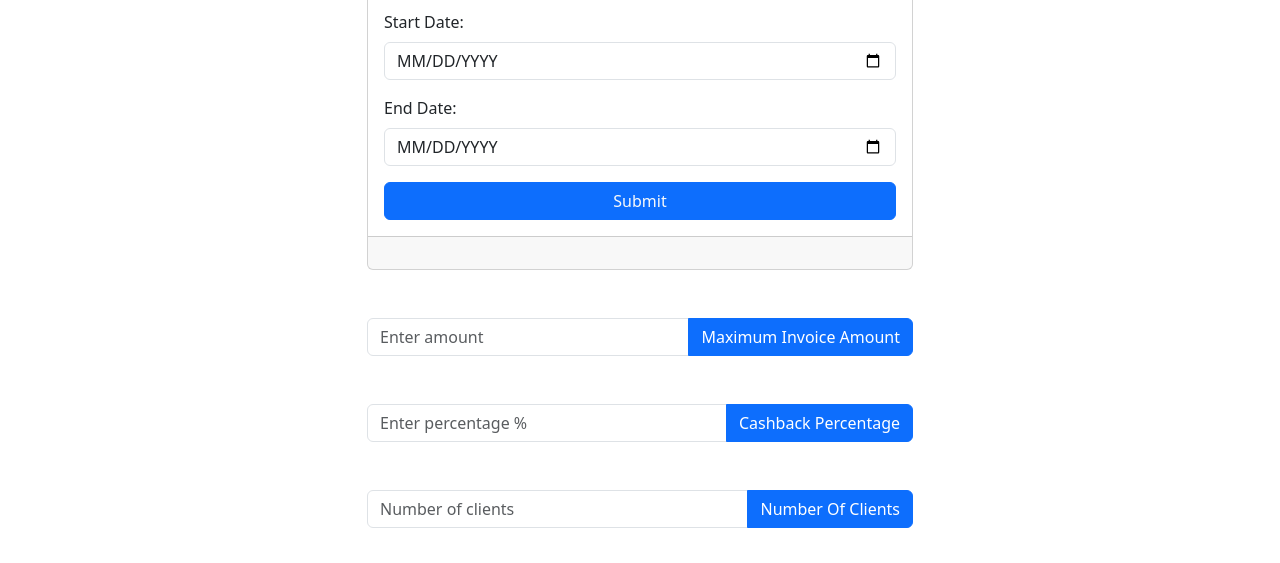
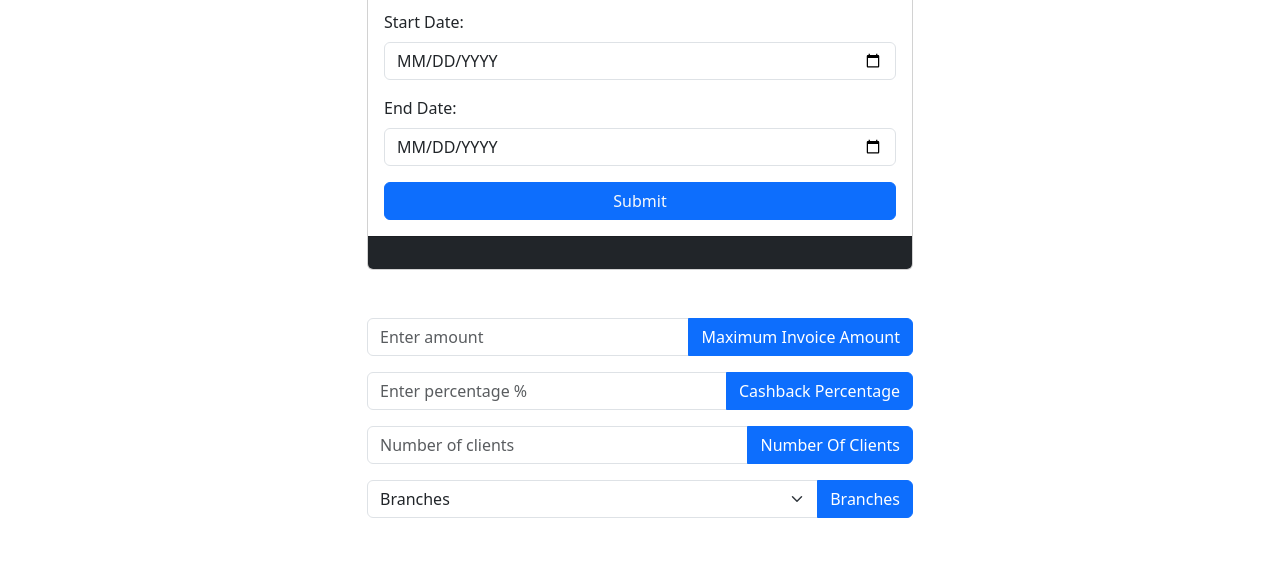
Before and after one commit to omar-fathalla/omar-fathalla.github.io, a plain HTML site: page Index.html in a window 1280 px wide. Shown: the part 212-775 px from the top of the page. Drawn offline with nearby package versions, Linux system fonts and the light colour scheme; a script that the page names is missing.

Commit message:
update 7-10-2024 10.39

```diff
--- a/Index.html
+++ b/Index.html
@@ -52,7 +52,7 @@
             </div>
         </div>
     </nav>
-
+<main>
     <div class="container mt-5">
         <div class="row justify-content-center">
             <div class="col-md-6">
@@ -75,8 +75,8 @@
                             </div>
                         </form>
                     </div>
-                    <div class="card-footer text-center">
-                        <p id="output" class="text-danger"></p>
+                    <div class="card-footer text-center bg-dark">
+                        <p id="output" class="text-white bg-dark"></p>
                     </div>
                 </div>
             </div>
@@ -87,34 +87,56 @@
     <div class="row">
         <div class="col-md-6 offset-md-3">
             <div class="input-group">
-                <input type="number" id="moneyValue" class="form-control" placeholder="Enter amount">
-                <button id="showMoneyBtn" class="btn btn-primary text-capitalize ">Maximum invoice amount</button>
+                <input type="number" id="invoice" class="form-control" placeholder="Enter amount">
+                <button id="invoice" class="btn btn-primary text-capitalize ">Maximum invoice amount</button>
             </div>
         </div>
     </div>
 </div>
 
 
-<div class="container mt-5">
+<div class="container mt-3">
     <div class="row">
         <div class="col-md-6 offset-md-3">
             <div class="input-group">
-                <input type="number" id="percentageValue" class="form-control" placeholder="Enter percentage %">
-                <button id="showPercentageBtn" class="btn btn-primary text-capitalize ">Cashback percentage</button>
+                <input type="number" id="Cashback" class="form-control" placeholder="Enter percentage %">
+                <button id="Cashback" class="btn btn-primary text-capitalize ">Cashback percentage</button>
             </div>
         </div>
     </div>
 </div>
-<div class="container mt-5">
+<div class="container mt-3">
     <div class="row">
         <div class="col-md-6 offset-md-3">
             <div class="input-group">
-                <input type="number" id="moneyValue" class="form-control" placeholder="Number of clients">
-                <button id="showMoneyBtn" class="btn btn-primary text-capitalize ">Number of clients </button>
+                <input type="number" id="clients" class="form-control" placeholder="Number of clients">
+                <button id="clients" class="btn btn-primary text-capitalize ">Number of clients </button>
             </div>
         </div>
     </div>
 </div>
+<div class="container mt-3">
+    <div class="row">
+        <div class="col-md-6 offset-md-3">
+            <div class="input-group">
+                <select class="form-select" aria-label="Default select example">
+                <option selected>Branches</option>
+                <option value="1">Smouha</option>
+                <option value="2">Hannoville</option>
+                <option value="3">Gardenia</option>
+                <option value="4">Fleming</option>
+                <option value="5">City Square</option>
+                <option value="6">October</option>
+                <option value="7">Abu Yousef</option>
+                <option value="8">Dekheila 1</option>
+                </select>
+                <button id="Branches" class="btn btn-primary text-capitalize ">Branches  </button>
+            </div>
+        </div>
+    </div>
+</div>
+
+
 
 <!-- Send Data Button -->
 <div class=" container mt-5">
@@ -123,6 +145,8 @@
     </div>
 </div>
 
+
+</main>
 
 
 
```
Lines whose indentation alone changed are shown as unchanged.
